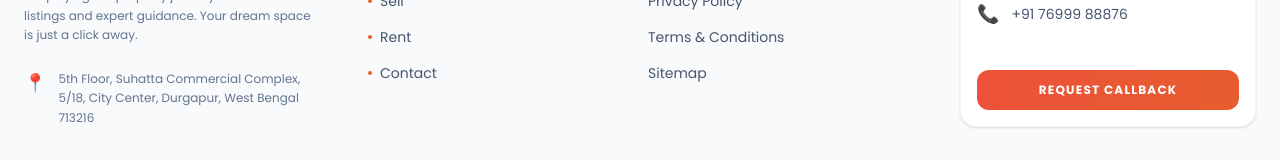
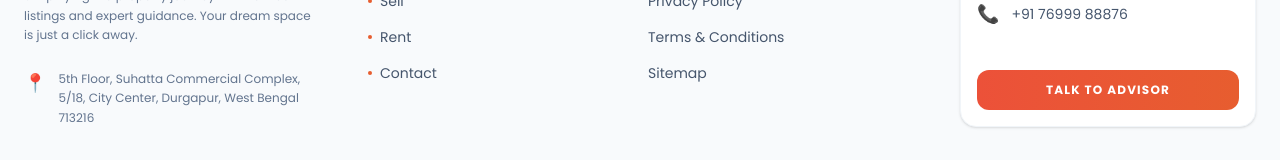
Before and after one commit to passportpulse/property-wala-ankita, a React (Vite) app: page /property-wala-bhaiya in a window 1280 px wide. Shown: the part 1650-1810 px from the top of the page. Built offline with nearby package versions, Linux system fonts and the light colour scheme.

Commit message:
footer updated

```diff
--- a/src/components/footer/Footer.jsx
+++ b/src/components/footer/Footer.jsx
@@ -138,7 +138,7 @@ export default function Footer() {
               }
               className="w-full mt-8 py-3 bg-linear-to-r from-coral-red to-soft-orange text-white rounded-xl font-bold text-xs uppercase tracking-widest hover:shadow-lg hover:brightness-110 transition-all active:scale-95"
             >
-              Request Callback
+              Talk to Advisor
             </button>
           </div>
         </div>
```
